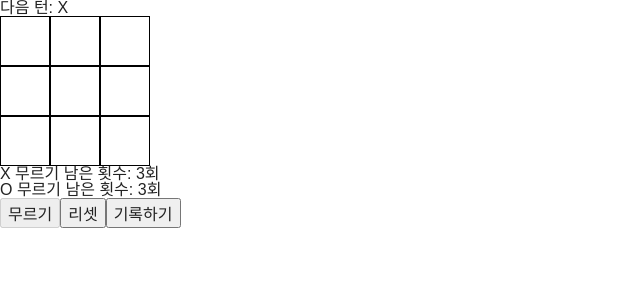
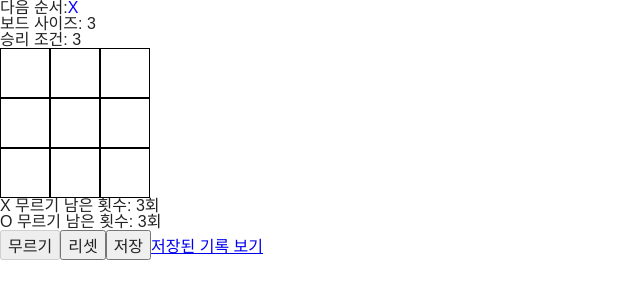
Before and after one commit to jk1635/tic-tac-toe, a React (Create React App) app: page /board in a window 1280 px wide. Shown: the top 300 px of the page, without its empty margins (0-640 px from the left). Built offline with nearby package versions, Linux system fonts and the light colour scheme.

Commit message:
feat: BoardPage에 HistoryPage로의 링크 추가

```diff
--- a/src/components/PlayAction/PlayAction.tsx
+++ b/src/components/PlayAction/PlayAction.tsx
@@ -1,4 +1,5 @@
 import React, { useEffect } from 'react';
+import { Link } from 'react-router-dom';
 import { useRecoilState } from 'recoil';
 
 import useInitializeBoard from 'hooks/useInitializeBoard';
@@ -90,7 +91,8 @@ const PlayAction = () => {
                 무르기
             </button>
             <button onClick={handleResetGame}>리셋</button>
-            <button onClick={handleSaveHistory}>기록하기</button>
+            <button onClick={handleSaveHistory}>저장</button>
+            <Link to="/history">저장된 기록 보기</Link>
         </div>
     );
 };
--- a/src/components/StatusIndicator/StatusIndicator.tsx
+++ b/src/components/StatusIndicator/StatusIndicator.tsx
@@ -10,12 +10,27 @@ const StatusIndicator = () => {
     return (
         <div>
             {gameStatus.status === 'inProgress' && (
-                <span>다음 턴: {gameSettings.players.find(player => player.id === gameStatus.currentTurn)?.mark}</span>
+                <>
+                    다음 순서:
+                    <span
+                        style={{
+                            color:
+                                gameSettings.players.find(player => player.id === gameStatus.currentTurn)?.color ||
+                                'black',
+                        }}
+                    >
+                        {gameSettings.players.find(player => player.id === gameStatus.currentTurn)?.mark}
+                    </span>
+                </>
             )}
             {gameStatus.status === 'draw' && <span>DRAW</span>}
             {gameStatus.status === 'win' && (
                 <span>Player {gameSettings.players.find(player => player.id === gameStatus.winner)?.mark} Win</span>
             )}
+            <br />
+            <span>보드 사이즈: {gameSettings.boardSize[0]}</span>
+            <br />
+            <span>승리 조건: {gameSettings.winCondition}</span>
         </div>
     );
 };
--- a/src/pages/HistoryPage.tsx
+++ b/src/pages/HistoryPage.tsx
@@ -16,7 +16,7 @@ const HistoryPage = () => {
                         결과:
                         {gameRecord.isDraw
                             ? '무승부'
-                            : `승리: ${gameRecord.players.find(p => p.id === gameRecord.winner)?.mark || ''}`}
+                            : `승리 ${gameRecord.players.find(p => p.id === gameRecord.winner)?.mark || ''}`}
                     </p>
                     <h4>최종 보드 상태</h4>
                     <table>
```
